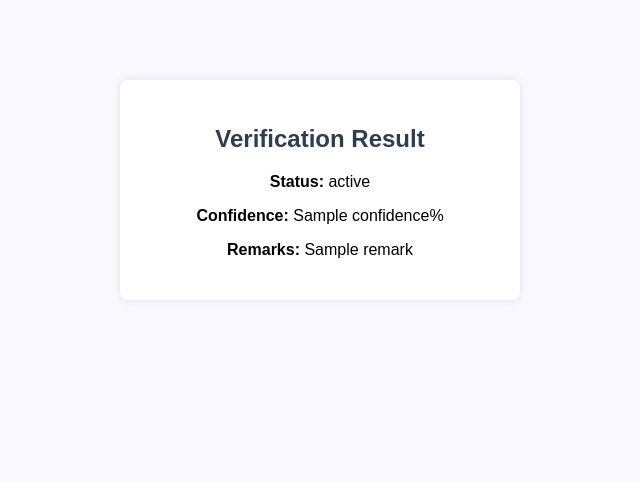
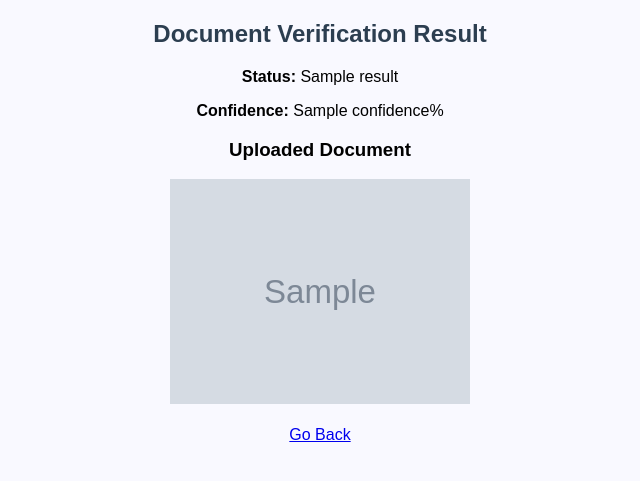
Before and after one commit to sakpal03sakshi-cloud/fake-doc-backend, a Flask app: template templates/result.html in a window 1280 px wide. Shown: the top 481 px of the page, without its empty margins (320-960 px from the left). Run offline with Flask 3, Linux system fonts and the light colour scheme; the template is opened without the code that fills it: most values are stand-ins (such as "Sample title", 1, 10 or a date in 2020); grey boxes marked "Sample" are stand-in pictures.

Commit message:
Update result.html

```diff
--- a/templates/result.html
+++ b/templates/result.html
@@ -1,15 +1,25 @@
 <!DOCTYPE html>
 <html>
 <head>
-    <title>Result</title>
-    <link rel="stylesheet" href="/static/style.css">
+    <title>Verification Result</title>
+    <link rel="stylesheet" href="{{ url_for('static', filename='style.css') }}">
 </head>
 <body>
-<div class="container">
-    <h2>Verification Result</h2>
-    <p><strong>Status:</strong> {{ status }}</p>
-    <p><strong>Confidence:</strong> {{ confidence }}%</p>
-    <p><strong>Remarks:</strong> {{ remark }}</p>
-</div>
+
+    <h2>Document Verification Result</h2>
+
+    <div class="result-box">
+        <p><strong>Status:</strong> {{ result }}</p>
+        <p><strong>Confidence:</strong> {{ confidence }}%</p>
+    </div>
+
+    {% if image_url %}
+        <h3>Uploaded Document</h3>
+        <img src="{{ image_url }}" width="300">
+    {% endif %}
+
+    <br><br>
+    <a href="/">Go Back</a>
+
 </body>
 </html>
```
